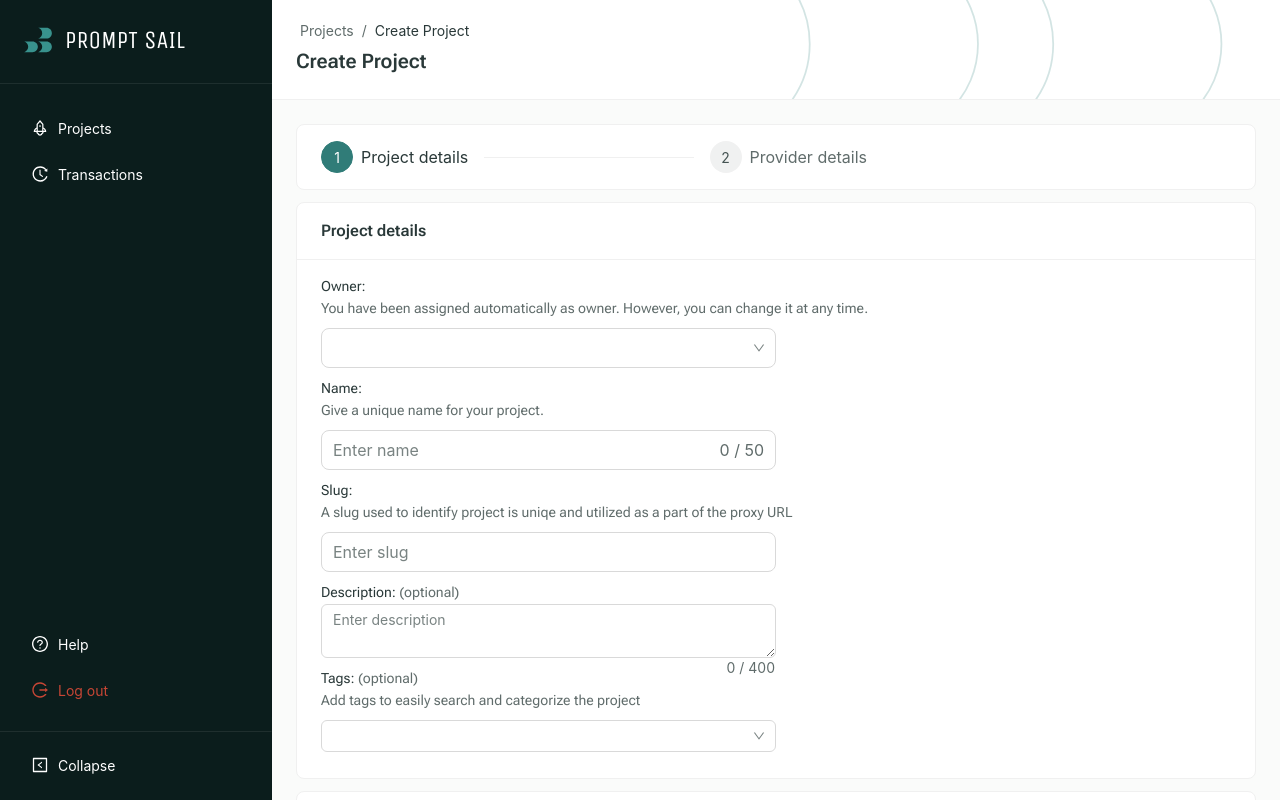
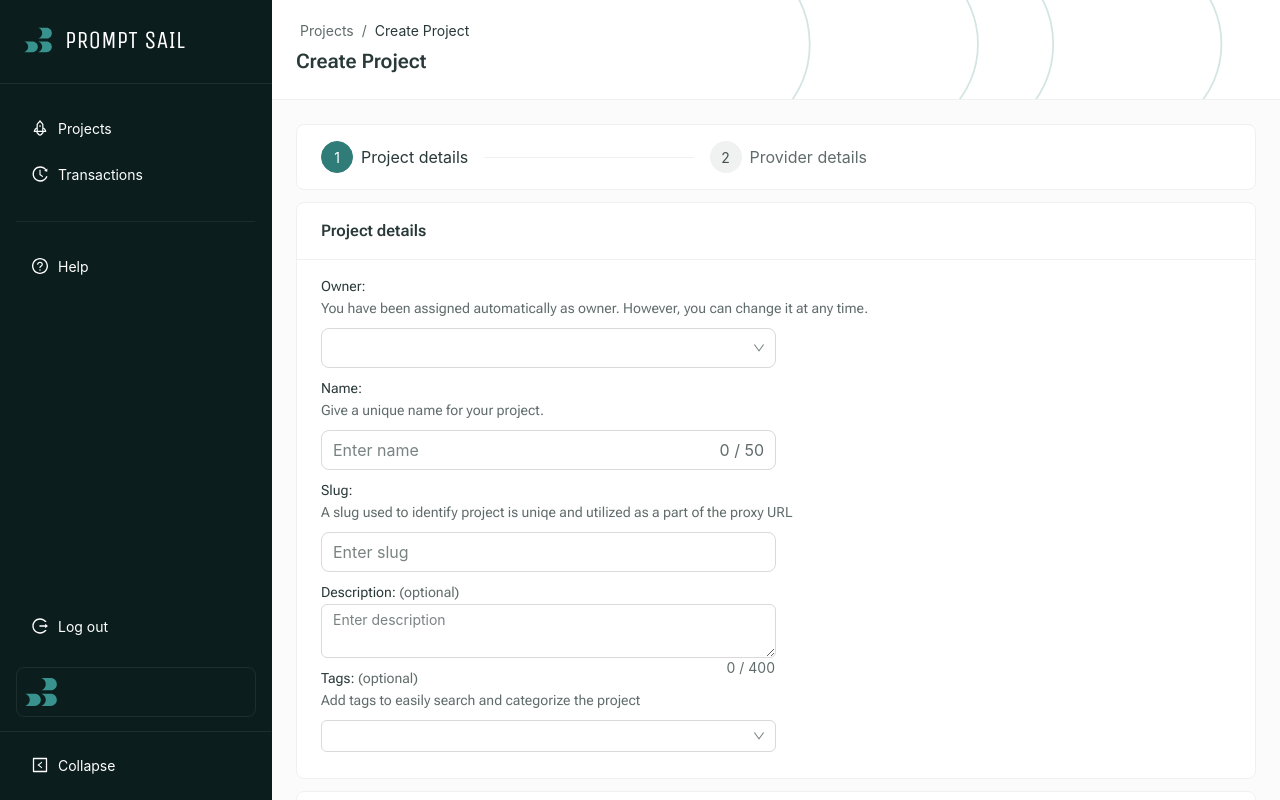
Before and after one commit to PromptSail/prompt_sail, a React (Vite) app in the folder ui/: page /projects/add in a window 1280 px wide. Built offline with nearby package versions, Linux system fonts and the light colour scheme; no server answers; sample sign-in values are in the browser's storage.

Commit message:
sidebar - add user info && fix logout

```diff
--- a/ui/src/api/api.ts
+++ b/ui/src/api/api.ts
@@ -15,7 +15,7 @@ import {
 
 const api = {
     whoami: (): Promise<AxiosResponse> => {
-        return client.get('/api/whoami');
+        return client.get('/api/auth/whoami');
     },
     config: (): Promise<AxiosResponse> => {
         return client.get('/api/config');
--- a/ui/src/api/queries.ts
+++ b/ui/src/api/queries.ts
@@ -12,7 +12,8 @@ import {
     getProviders,
     getStatisticsTransactionsCount,
     getStatisticsTransactionsCost,
-    getStatisticsTransactionsSpeed
+    getStatisticsTransactionsSpeed,
+    getLoggedUser
 } from './interfaces';
 import { StatisticsParams, TransactionsFilters } from './types';
 import { notification } from 'antd';
@@ -238,3 +239,11 @@ export const useGetConfig = (): UseQueryResult<
         }
     );
 };
+export const useWhoami = (): UseQueryResult<AxiosResponse<getLoggedUser>, AxiosError> => {
+    return useQuery('whoami', async () => await api.whoami(), {
+        staleTime: Infinity,
+        retry: false,
+        cacheTime: 0,
+        refetchOnWindowFocus: false
+    });
+};
--- a/ui/src/components/Sidebar/Sidebar.tsx
+++ b/ui/src/components/Sidebar/Sidebar.tsx
@@ -1,4 +1,4 @@
-import { Flex, Menu } from 'antd';
+import { Divider, Flex, Menu, Skeleton, Tooltip, Typography } from 'antd';
 import Sider from 'antd/es/layout/Sider';
 import { SetStateAction, useEffect, useState } from 'react';
 import { useLocation, useNavigate } from 'react-router-dom';
@@ -16,7 +16,9 @@ import {
 import { ItemType, MenuItemType } from 'antd/es/menu/interface';
 import Logo from '../../assets/logo/Logo-teal_white.svg';
 import Symbol from '../../assets/logo/symbol-teal.svg';
-
+import { useGetConfig, useWhoami } from '../../api/queries';
+import defAvatar from '../../assets/logo/symbol-teal.svg';
+const { Text } = Typography;
 interface Props {
     setLoginState: (arg: SetStateAction<boolean>) => void;
 }
@@ -24,6 +26,8 @@ interface Props {
 const Sidebar: React.FC<Props> = ({ setLoginState }) => {
     const [collapsed, setCollapsed] = useState(false);
     const location = useLocation();
+    const user = useWhoami();
+    const config = useGetConfig();
     const navigate = useNavigate();
     useEffect(() => {
         setSelectMenuItem(location.pathname);
@@ -35,7 +39,7 @@ const Sidebar: React.FC<Props> = ({ setLoginState }) => {
         } else {
             switch (key) {
                 case 'logout':
-                    localStorage.removeItem('login');
+                    localStorage.removeItem('PS_TOKEN');
                     setLoginState(checkLogin());
                     break;
                 case 'help':
@@ -57,6 +61,17 @@ const Sidebar: React.FC<Props> = ({ setLoginState }) => {
             key: '/transactions',
             label: 'Transactions',
             icon: <HistoryOutlined />
+        },
+        {
+            key: 'divider',
+            label: <Divider className="bg-white/[.08] my-[20px]" />,
+            disabled: true,
+            className: '!cursor-default !p-0'
+        },
+        {
+            key: 'help',
+            label: 'Help',
+            icon: <QuestionCircleOutlined />
         }
         // {
         //     key: '/protfolio',
@@ -66,20 +81,9 @@ const Sidebar: React.FC<Props> = ({ setLoginState }) => {
     ];
     const bottomMenuItems: ItemType<MenuItemType>[] = [
         {
-            key: 'help',
-            label: 'Help',
-            icon: <QuestionCircleOutlined />
-        },
-        // {
-        //     key: '/profile',
-        //     label: 'My profile',
-        //     icon: <UserOutlined />
-        // },
-        {
             key: 'logout',
             label: 'Log out',
-            icon: <LogoutOutlined />,
-            danger: true
+            icon: <LogoutOutlined />
         }
     ];
     return (
@@ -121,6 +125,92 @@ const Sidebar: React.FC<Props> = ({ setLoginState }) => {
                         items={bottomMenuItems}
                         onClick={itemsOnClick}
                     />
+                    <div className="border border-solid border-white/[.08] rounded-[8px] p-[8px] mx-[16px]">
+                        <Flex gap={8}>
+                            {user.isLoading && (
+                                <Skeleton.Avatar
+                                    active
+                                    shape="circle"
+                                    size={'large'}
+                                    style={{
+                                        filter: 'brightness(.1) invert(1)'
+                                    }}
+                                />
+                            )}
+                            {!user.isLoading &&
+                                (() => {
+                                    const isPictureValid =
+                                        user.isSuccess && user.data?.data.picture.length > 0;
+                                    return (
+                                        <Tooltip
+                                            placement="right"
+                                            title={
+                                                collapsed ? (
+                                                    <Flex vertical>
+                                                        <Text className="text-Text/colorTextLight">
+                                                            {user.data?.data.email}
+                                                        </Text>
+                                                        <Text className="text-Text/colorTextQuaternary font-[12px] leading-5">
+                                                            {config.data?.data.organization}
+                                                        </Text>
+                                                    </Flex>
+                                                ) : (
+                                                    false
+                                                )
+                                            }
+                                        >
+                                            <img
+                                                src={
+                                                    isPictureValid
+                                                        ? user.data?.data.picture
+                                                        : defAvatar
+                                                }
+                                                className={`max-w-[32px] max-h-[32px] my-auto${
+                                                    isPictureValid ? ' rounded-[50%]' : ''
+                                                }`}
+                                                alt="avatar"
+                                            />
+                                        </Tooltip>
+                                    );
+                                })()}
+                            {!collapsed && (
+                                <Flex vertical className="min-w-[100px]">
+                                    <Text className="text-Text/colorTextLight">
+                                        <Skeleton
+                                            active
+                                            paragraph={{
+                                                rows: 0,
+                                                className: '!m-0 '
+                                            }}
+                                            loading={user.isLoading}
+                                            title={{
+                                                width: '100%',
+                                                className:
+                                                    'm-0 mt-[6px] !bg-gradient-to-r from-Text/colorTextLight/[.30] from-25% via-Text/colorTextLight/[.50] via-37% to-Text/colorTextLight/[.30] to-63%'
+                                            }}
+                                        >
+                                            {user.data?.data.email}
+                                        </Skeleton>
+                                    </Text>
+
+                                    <Text className="text-Text/colorTextQuaternary font-[12px] leading-5">
+                                        <Skeleton
+                                            active
+                                            paragraph={{ rows: 0, className: '!m-0' }}
+                                            loading={config.isLoading}
+                                            title={{
+                                                width: '100%',
+                                                className:
+                                                    'm-0 mt-1 !bg-gradient-to-r from-Text/colorTextLight/[.30] from-25% via-Text/colorTextLight/[.50] via-37% to-Text/colorTextLight/[.30] to-63%'
+                                            }}
+                                        >
+                                            {config.data?.data.organization}
+                                        </Skeleton>
+                                    </Text>
+                                </Flex>
+                            )}
+                        </Flex>
+                    </div>
                     <Menu
                         onClick={() => setCollapsed(!collapsed)}
                         className="border-solid border-0 border-t border-white/[.08] py-2"
--- a/ui/src/styles.json
+++ b/ui/src/styles.json
@@ -287,7 +287,7 @@
       "Text/colorTextPlaceholder": ["#FFFFFF40","#FFFFFF8C"],
       "Text/colorTextDescription": "#FFFFFFA6",
       "Text/colorTextHeading": "#FFFFFFD9",
-      "Text/colorTextQuaternary": ["#FFFFFF40", "#FFFFFF8C"],
+      "Text/colorTextQuaternary": "#FFFFFF8C",
       "Text/colorTextTertiary": "#FFFFFF73",
       "Text/colorTextSecondary": "#FFFFFFA6",
       "Text/colorText": "#FFFFFFD9",
--- a/ui/tailwind.config.js
+++ b/ui/tailwind.config.js
@@ -11,7 +11,7 @@ export default {
                 "Text/colorTextPlaceholder": styles.Colors[theme]["Text/colorTextPlaceholder"],
                 "Text/colorTextDescription": styles.Colors[theme]["Text/colorTextDescription"],
                 "Text/colorTextHeading": styles.Colors[theme]["Text/colorTextHeading"],
-                "Text/colorTextQuaternary": styles.Colors[theme]["Text/colorTextQuaternary"],
+                "Text/colorTextQuaternary": styles.Colors.dark["Text/colorTextQuaternary"],
                 "Text/colorTextTertiary": styles.Colors[theme]["Text/colorTextTertiary"],
                 "Text/colorTextSecondary": styles.Colors[theme]["Text/colorTextSecondary"],
                 "Text/colorText": styles.Colors[theme]["Text/colorText"],
```
Also changed, not shown: ui/src/api/interfaces.tsx (+9 -0 lines).
